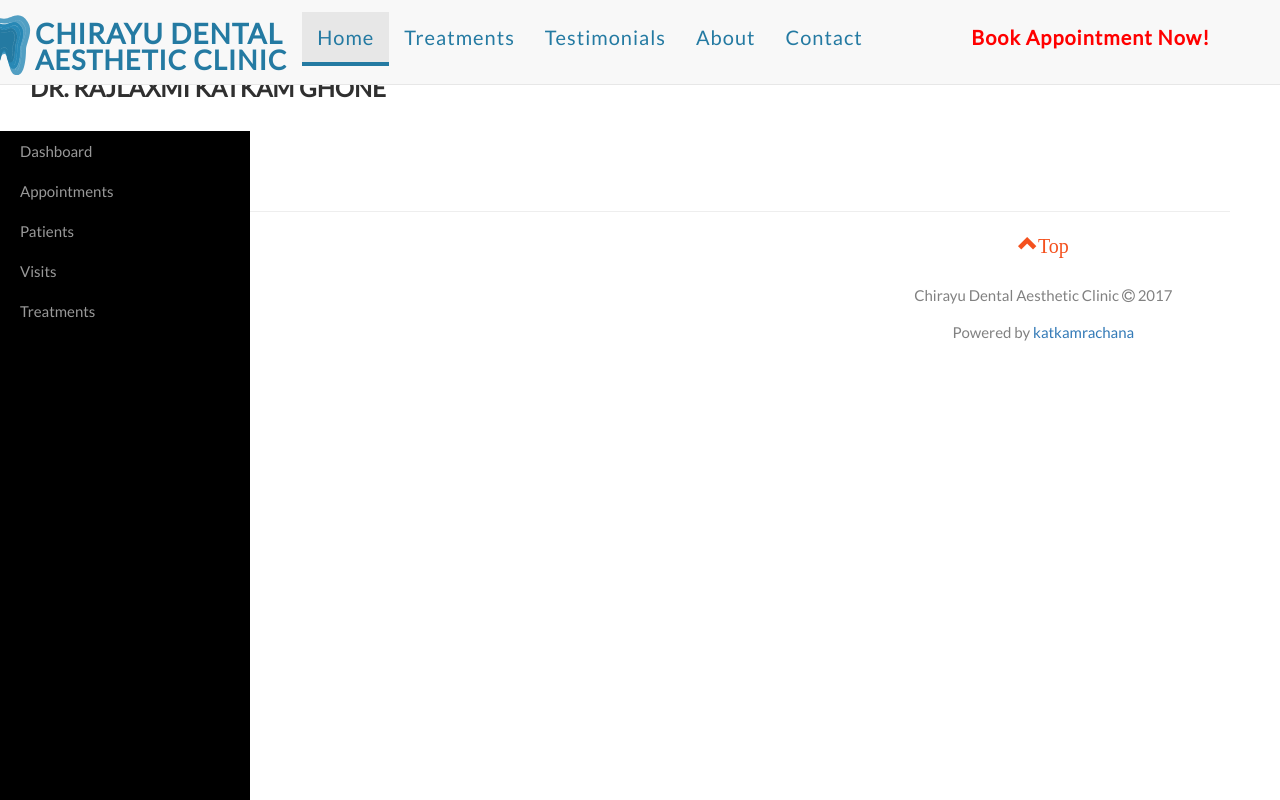
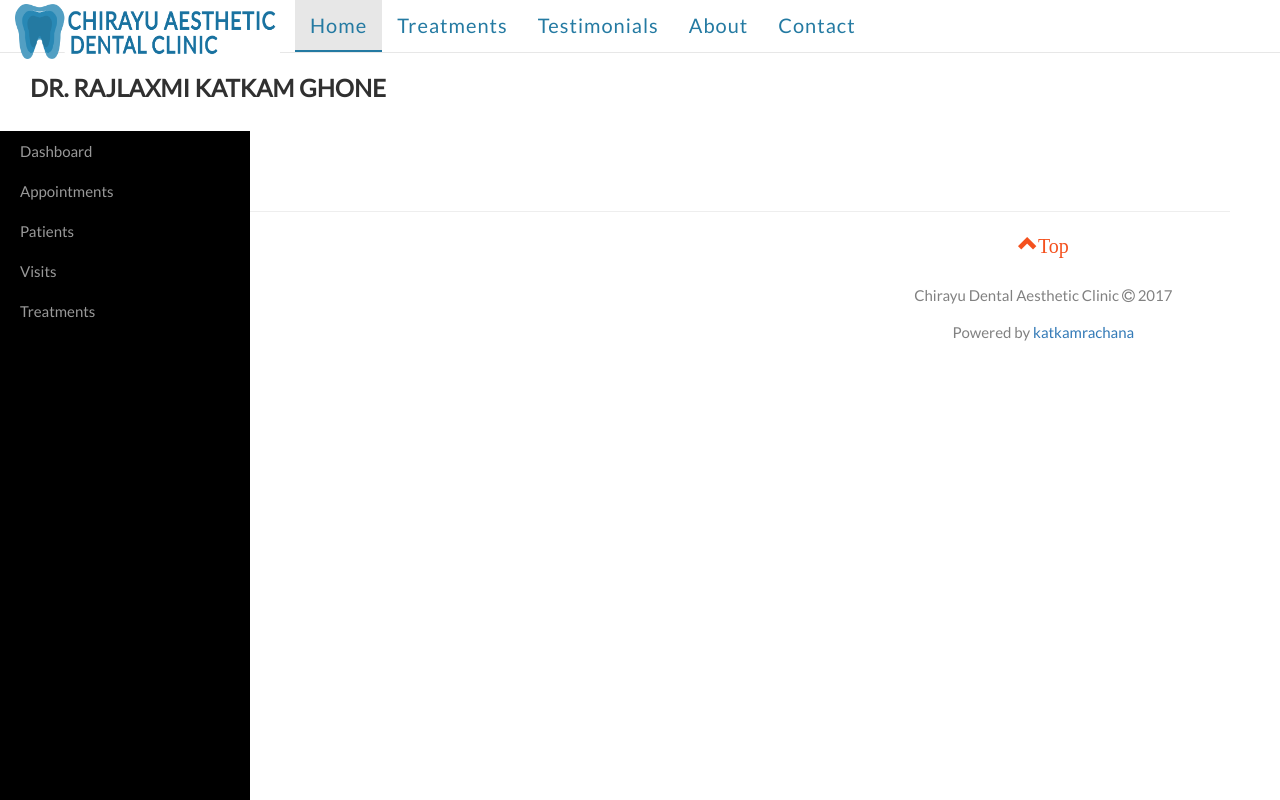
Before and after one commit to katkamrachana/cng, a Django app: template cdac/dental_studio/templates/dental_studio/management.html in a window 1280 px wide. Run offline with Django 3.2, Linux system fonts and the light colour scheme; the template is opened without the code that fills it, so the values that code supplies are empty; parts of the project's set-up code (start-up, migrations or seed data) failed here and were passed over; some libraries are stand-ins or nearby versions.

Commit message:
responsive header initiated

```diff
--- a/cdac/dental_studio/templates/dental_studio/base.html
+++ b/cdac/dental_studio/templates/dental_studio/base.html
@@ -50,9 +50,9 @@
   $(function() {
     $("li.menu-item").click(function() {
       // remove classes from all
-      $("li").removeClass("active-menu");
+      $("li").removeClass("active");
       // add class to the one we clicked
-      $(this).addClass("active-menu");
+      $(this).addClass("active");
     });
   });
       {% block script %} {% endblock %}
--- a/cdac/dental_studio/templates/dental_studio/header.html
+++ b/cdac/dental_studio/templates/dental_studio/header.html
@@ -1,35 +1,21 @@
-    <nav class="navbar navbar-default navbar-fixed-top menu-bar" id="navbar-cng">
-      <div class="container">
-        <!-- Brand and toggle get grouped for better mobile display -->
+<nav class="navbar navbar-fixed-top navbar-default site-nav">
   <div class="navbar-header">
-          <button type="button" data-target="#navbarCollapse" data-toggle="collapse" class="navbar-toggle">
-            <span class="sr-only">Toggle navigation</span>
+    <a href="{% url 'welcome' %}" class="navbar-brand">
+      <img src="/static/dental_studio/images/site-logo19.png" alt="site-logo" class="sitelogo">
+          </a>
+    <button type="button" class="navbar-toggle" data-toggle="collapse" data-target=".navbar-collapse">
       <span class="icon-bar"></span>
       <span class="icon-bar"></span>
       <span class="icon-bar"></span>
     </button>
-          <a href="{% url 'welcome' %}" class="navbar-brand"><img src="/static/dental_studio/images/site-logo.svg" alt="site-logo" class="sitelogo">
-            <p class="site-primary-name"> Chirayu Dental </p>
-            <p class="site-sec-name"> Aesthetic Clinic </p>
-          </a>
   </div>
-        <!-- Collection of nav links and other content for toggling -->
-        <div id="navbarCollapse" class="collapse navbar-collapse">
-          <ul class="nav navbar-nav menu-list">
+  <div class="navbar-collapse collapse" navbar-left>
+    <ul class="nav navbar-nav">
             <li class="menu-item active"><a data-focus-panel="home" href="{% if context == 'home' %} #home {% else %} {% url 'welcome' %}{% endif %}">Home</a></li>
             <li class="menu-item"><a data-focus-panel="services" href="{% if context == 'home' %} #services {% else %}  {% url 'welcome'  %}{% endif %}">Treatments</a></li>
             <li class="menu-item"><a data-focus-panel="testimonials" href="{% if context == 'home' %} #testimonials {% else %} {% url 'welcome'  %}{% endif %}">Testimonials</a></li>
             <li class="menu-item"><a data-focus-panel="about" href="{% if context == 'home' %} #about {% else %} {% url 'welcome'  %}{% endif %}">About</a></li>
             <li class="menu-item"><a data-focus-panel="contact" href="{% if context == 'home' %} #contact {% else %} {% url 'welcome'  %}{% endif %}">Contact</a></li>
     </ul>
-          <ul class="nav navbar-nav navbar-right right-menu-item">
-            <li><a href="{% url 'appointment:create' %}" class="cta-type1">Book Appointment Now!</a></li>
-          </ul>
-        </div>
   </div>
 </nav>
-
-<script type="text/javascript">
-  panel_div_ele = $(".menu-item.active").find("a").attr("data-focus-panel");
-  $("#"+panel_div_ele).focus()
-</script>
--- a/cdac/static/dental_studio/css/cdac.css
+++ b/cdac/static/dental_studio/css/cdac.css
@@ -9,11 +9,8 @@
     font-size: 18px;
 }
 */
-.lbl-info{
-	/*background-color: #5ad4da;*/
-	background-color: lightblue;
-	padding: 2px 2px 2px 2px;
-	margin: 2px 2px 2px 2px;
+.header-container{
+  margin: -59px 0px 0px 125px;
 }
 
 ul.menu-list > li.active{
@@ -46,9 +43,39 @@ li.menu-item > a{
 
 
 .sitelogo{
-    width: 50px;
-    margin-top: -6px;
-    margin-left: -153px;
+width: 265px;
+    margin-top: -4%;
+    margin-left: 0%;
+  }
+
+
+@media screen and (max-width: 580px){
+.sitelogo{
+width: 235px;
+}
+li.menu-item > a{
+font-size: 14px;
+    background-color: #247aa2;
+    color: white !important;
+  }
+
+.navbar-nav > .active {
+  background-color: white;
+    border-bottom: 2px solid;
+    border-color: #247aa2;
+    color: #247aa2;
+}
+.carousel-imgs{
+  width: 50% !important;
+  margin-top: 60px !important;
+}
+
+
+}
+
+
+.site-nav{
+  background-color: white !important;
 }
 
 .site-fullname{
@@ -57,18 +84,19 @@ li.menu-item > a{
 
 .site-primary-name{
 color: #247aa2;
-    margin-top: -46px;
+    margin-top: -52px;
     text-transform: uppercase;
     font-weight: bold;
-    margin-left: -100px;
-    font-size: 24px;
+    margin-left: 58px;
+    font-size: 25px;
+    line-height: 24px;
 }
 .site-sec-name{
     margin-top: -7px;
     color: #247aa2;
     text-transform: uppercase;
     font-weight: bold;
-    margin-left: -98px;
+    /*margin-left: -98px;*/
     font-size: 24px;
 }
 
@@ -79,124 +107,6 @@ color: #247aa2;
     font-weight: bold;
 }
 
-
-/*@media screen and (max-width:1600px){
-}
-
-@media screen and (max-width:2560px){
-}
-*/
-
-@media screen and (max-width: 1440px) {
-	.menu-bar{
-		height: 85px;
-	}
-	.menu-list , .right-menu-item{
-		margin-top: 12px;
-	}
-	.sitelogo {
-	    width: 60px;
-	    margin-top: 0px;
-	    margin-left: -96px;
-	}
-	.site-primary-name {
-		margin-left: -35px;
-	    font-size: 28px;
-	    margin-top: -52px;
-	}
-	.site-sec-name{
-		margin-left: -35px;
-	    font-size: 27px;
-	    margin-top: -3px;
-	}
-
-}
-
-@media screen and (max-width: 1024px) {
-	.menu-bar{
-		height: 85px;
-	}
-	.menu-list , .right-menu-item{
-		margin-top: 10px;
-	}
-	.sitelogo {
-	    width: 45px;
-	    margin-top: 0px;
-	    margin-left: -28px;
-	}
-	.site-primary-name {
-	    margin-left: 22px;
-	    font-size: 24px;
-	}
-	.site-sec-name{
-    margin-left: 20px;
-    font-size: 22px;
-	}
-
-}
-@media screen and (max-width: 800px){
-
-	.sitelogo{
-	    width: 45px;
-	    margin-top: -2px;
-	    margin-left: -15px;
-	}
-	.site-primary-name{
-	    margin-left: 30px;
-	}
-	.site-sec-name{
-	    margin-left: 30px;
-	}
-
-}
-@media screen and (max-width: 640px){
-	.menu-bar{
-		height: 60px;
-	}
-	.sitelogo{
-	    width: 40px;
-	    margin-top: -6px;
-	    margin-left: -8px;
-	}
-}
-
-
-@media screen and (max-width: 420px){
-	.menu-bar{
-		height: 60px;
-	}
-	.sitelogo{
-	    width: 45px;
-	    margin-left: -8px;
-	    margin-top: -5px;
-	}
-	.site-primary-name {
-	    margin-left: 40px;
-	    font-size: 22px;
-	}
-	.site-sec-name{
-	    margin-left: 39px;
-	    font-size: 20px;
-	}
-}
-
-
-@media screen and (max-width: 320px){
-	.sitelogo{
-	    width: 40px;
-	    margin-top: -6px;
-	    margin-left: -8px;
-	}
-	.site-primary-name {
-	    margin-left: 40px;
-	    font-size: 20px;
-	}
-	.site-sec-name{
-	    margin-left: 39px;
-	    font-size: 19px;
-	}
-
-}
 
 /*.navbar{
 	    height: -2px !important;
```
Also changed, not shown: cdac/static/dental_studio/images/site-logo.svg, cdac/static/dental_studio/images/site-logo19.png (added). Lines whose indentation alone changed are shown as unchanged.
